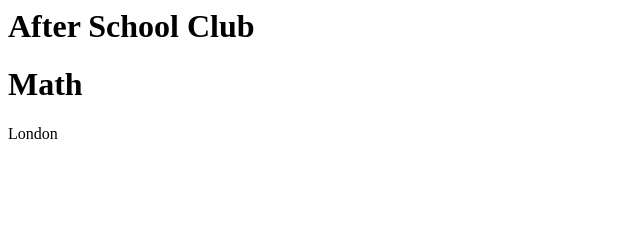
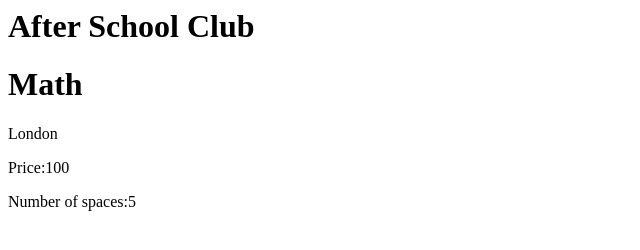
Before and after one commit to ogb-daniel/coursework, a plain HTML site: page index.html in a window 1280 px wide. Shown: the whole page, without its empty margins (0-640 px from the left). Drawn offline with nearby package versions, Linux system fonts and the light colour scheme.

Commit message:
third commit

```diff
--- a/index.html
+++ b/index.html
@@ -13,9 +13,9 @@
         </header>
         <h1 v-text="subject.title"></h1>
         <p v-text="subject.location"></p>
-        <!-- <p>Price:{{subject.price}}</p>
+        <p>Price:{{subject.price}}</p>
         <p>Number of spaces:{{subject.space}}</p>
-        <button v-on:click="">Add to cart</button> -->
+
     </div>
 </body>
 <script>
```
